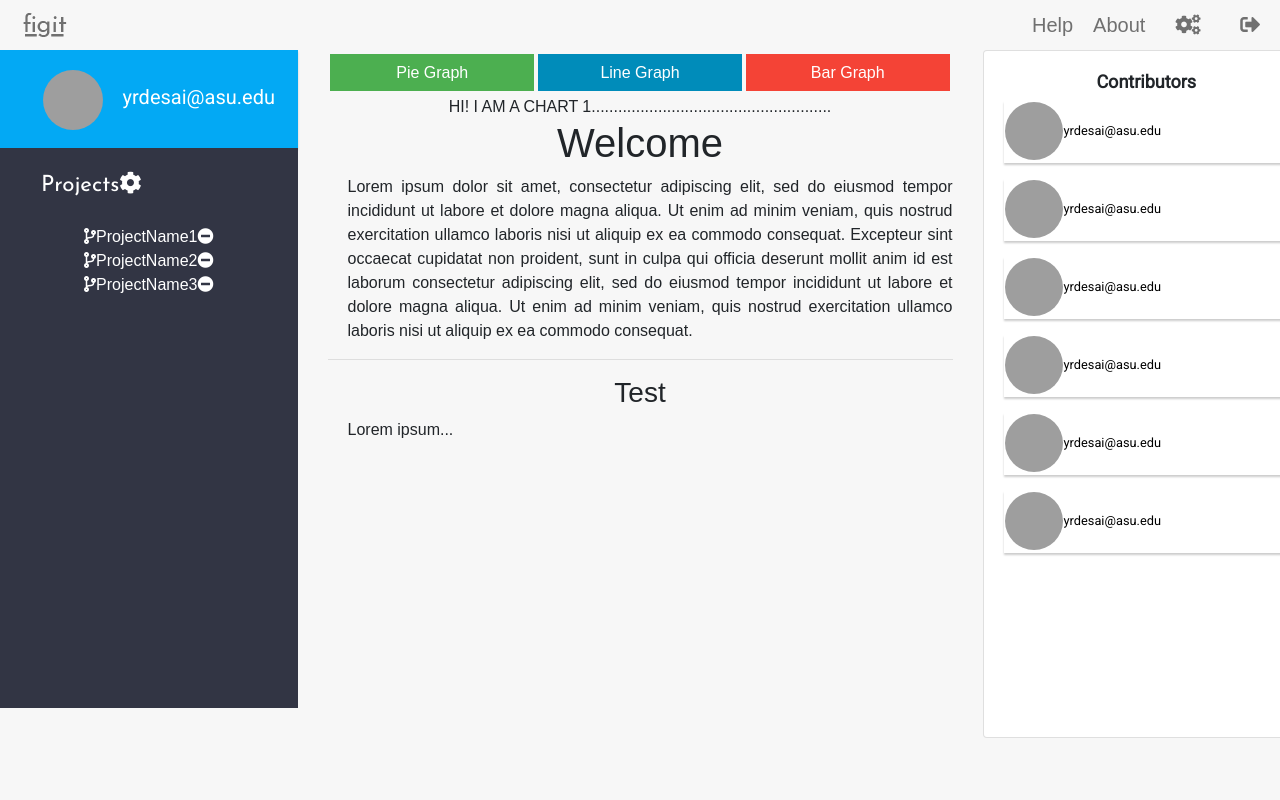
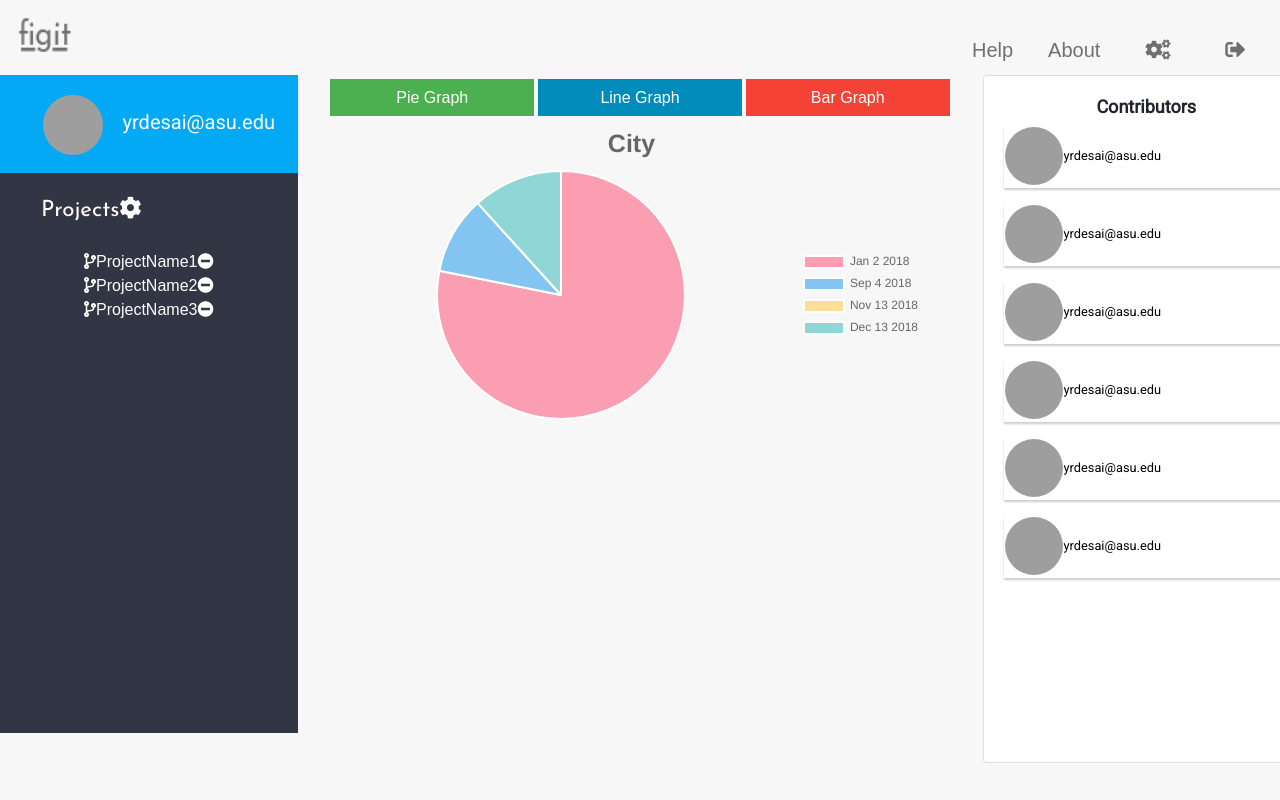
Before and after one commit to sarthak-tiwari/Figit, a React (Create React App) app in the folder Source/figitfront/: page / in a window 1280 px wide. Shown: the top 800 px of the page. Built offline with nearby package versions, Linux system fonts and the light colour scheme; grey boxes are pictures that could not be loaded.

Commit message:
US105-T122:DASHBOARD PAGE ADDED WITH CHARTS
Added dashboard component with chart components integrated.

```diff
--- a/Source/figitfront/package.json
+++ b/Source/figitfront/package.json
@@ -3,7 +3,9 @@
   "version": "0.1.0",
   "private": true,
   "dependencies": {
+    "chart.js": "^2.7.3",
     "react": "^16.6.0",
+    "react-chartjs-2": "^2.7.4",
     "react-dom": "^16.6.0",
     "react-scripts": "2.0.5"
   },
--- /dev/null
+++ b/Source/figitfront/src/Profile/BarGraph.js
@@ -0,0 +1,120 @@
+import React from 'react';
+//import './pullReq.css';
+import Pin from './logo.png';
+import {Bar} from 'react-chartjs-2';
+import './Chart.css';
+
+class LineChart extends React.Component {
+
+    constructor(){
+        super();
+        this.state = {
+          chartData:{}
+        }
+        var test = new Object();
+      }
+
+      componentWillMount(){
+        this.getChartData();
+      }
+
+      getChartData() {
+        var test = [
+          [['x1', "Jan 2 2018"], ['x2', 10]],
+          [['x1', "Jan 8 2018"], ['x2', 13]],
+          [['x1', "Nov 13 2018"], ['x2', 0]],
+          [['x1', "Dec 13 2018"], ['x2', 15]]
+        ];
+
+
+
+        // Ajax calls here
+        var xValues = [];
+        var yValues1 = [4,5,9,12];
+        var yValues = [];
+        for(var i=0; i<test.length; i++) {
+            xValues.push(test[i][0][1]);
+            yValues.push(test[i][1][1]);
+        }
+        var yAxisName = "Commit";
+        var yAxisName1 = "Pull";
+        var backgroundColor = [
+                  'rgba(255, 99, 132, 0.6)',
+                  'rgba(54, 162, 235, 0.6)',
+                  'rgba(255, 206, 86, 0.6)',
+                  'rgba(75, 192, 192, 0.6)',
+                  'rgba(153, 102, 255, 0.6)',
+                  'rgba(255, 159, 64, 0.6)',
+                  'rgba(255, 99, 132, 0.6)'
+                ]
+        this.setState({
+
+          chartData:{
+            labels: xValues,
+            datasets:[
+              {
+                label:yAxisName,
+                data: yValues,
+                default: 0,
+                backgroundColor: 'pink',
+                fill:false,
+                lineTension:0,
+                stacked:true,
+                fillGapsWithZero: true,
+                barThickness:'flex'
+
+              },
+              {
+                label:yAxisName1,
+                data: yValues1,
+                default: 0,
+                backgroundColor: 'blue',
+                fill:false,
+                lineTension:0,
+                stacked:true,
+                fillGapsWithZero: true,
+                barThickness:'flex'
+              }
+            ]
+          }
+        });
+      }
+
+	static defaultProps = {
+		displayTitle:true,
+		displayLegend: true,
+		legendPosition:'right',
+	    location:'City',
+    }
+
+	  render() {
+		  return (
+			<div class="bargraph">
+				<Bar
+					data={this.state.chartData}
+					options={{
+						title:{
+						 display:this.props.displayTitle,
+						 text:' '+this.props.location,
+						 fontSize:25
+						},
+						legend:{
+						 display:this.props.displayLegend,
+						 position:this.props.legendPosition
+            },
+            scales: {
+              xAxes: [{
+                  stacked: true
+              }],
+              yAxes: [{
+                  stacked: true
+              }]
+          }
+					}}
+        		/>
+			</div>
+		  )
+	  }
+}
+
+export default LineChart;
--- /dev/null
+++ b/Source/figitfront/src/Profile/Chart.css
@@ -0,0 +1,75 @@
+body {
+    margin:20;
+    font-family: Arial, Helvetica, sans-serif;
+    background-color: #F7F7F7;
+  }
+
+  .topnav {
+    overflow: hidden;
+    background-color:transparent;
+  }
+
+  .topnav a {
+    float: left;
+    color: #707070;
+    text-align: center;
+    padding: 0px 10px;
+    margin-right: 15px;
+    text-decoration: none;
+    font-size: 20px;
+  }
+
+  .topnav a img{
+    background-color: transparent;
+    height:70px; width:70px;
+  }
+
+  .topnav-right{
+    margin-top: 25px;
+  }
+
+  .jumbotron p{
+    font-size: 16px;
+  }
+
+  .jumbotron {
+    text-align: left;
+  }
+
+  .topnav a:hover {
+    background-color: #ddd;
+    color: black;
+  }
+
+  .topnav a.active {
+    background-color:#F7F7F7;
+    color:#707070;
+  }
+
+  .topnav-right {
+    float:right;
+  }
+
+  .header {
+      padding: 5px;
+      text-align:center;
+      background:transparent;
+      color:#000000;
+      font-size: 50px;
+      font-family:'Josefin Sans', sans-serif;
+  }
+
+  .linechart{
+    height:320px;
+    width:650px;
+  }
+
+  .piechart {
+    height:300px;
+    width:600px;
+  }
+
+  .bargraph {
+    height:320px;
+    width:650px;
+  }
--- a/Source/figitfront/src/Profile/Dash.js
+++ b/Source/figitfront/src/Profile/Dash.js
@@ -18,16 +18,6 @@ class App extends Component {
             </div>
             <div class="col-lg-6">
             <Wholeflash />
-            <h1>Welcome</h1>
-      <p>Lorem ipsum dolor sit amet, consectetur adipiscing elit, sed do eiusmod tempor
-        incididunt ut labore et dolore magna aliqua. Ut enim ad minim veniam, quis nostrud exercitation
-        ullamco laboris nisi ut aliquip ex ea commodo consequat. Excepteur sint occaecat cupidatat non proident,
-         sunt in culpa qui officia deserunt mollit anim id est laborum consectetur adipiscing elit,
-         sed do eiusmod tempor incididunt ut labore et dolore magna aliqua. Ut enim ad minim veniam,
-         quis nostrud exercitation ullamco laboris nisi ut aliquip ex ea commodo consequat.</p>
-      <hr/>
-      <h3>Test</h3>
-      <p>Lorem ipsum...</p>
               </div>
               <div class="col-lg-3">
                 <Member />
--- a/Source/figitfront/src/Profile/Dashheader.css
+++ b/Source/figitfront/src/Profile/Dashheader.css
@@ -4,7 +4,6 @@ body {
     background-color: #F7F7F7;
     background-size: 105% 100%;
   }
-
 
 .topnav {
     overflow: hidden;
@@ -23,7 +22,7 @@ body {
 
   .topnav a img{
     background-color: transparent;
-    padding:0px 10px;
+    padding:0px 5px;
 
   }
 
--- /dev/null
+++ b/Source/figitfront/src/Profile/LineChart.js
@@ -0,0 +1,120 @@
+import React from 'react';
+//import './pullReq.css';
+import Pin from './logo.png';
+import {Line} from 'react-chartjs-2';
+import './Chart.css';
+
+class LineChart extends React.Component {
+	/*constructor(props){
+		super(props);
+		this.state = {
+		  chartData:props.chartData
+		}
+    }*/
+
+    constructor(){
+        super();
+        this.state = {
+          chartData:{}
+        }
+        var test = new Object();
+      }
+
+      componentWillMount(){
+        this.getChartData();
+      }
+
+      getChartData() {
+        var test = [
+          [['x1', "Jan 2 2018"], ['x2', 100]],
+          [['x1', "Sep 4 2018"], ['x2', 13]],
+          [['x1', "Nov 13 2018"], ['x2', 0]],
+          [['x1', "Dec 13 2018"], ['x2', 15]]
+        ];
+        // Ajax calls here
+        var xValues = [];
+        var yValues = [];
+        for(var i=0; i<test.length; i++) {
+            xValues.push(test[i][0][1]);
+            yValues.push(test[i][1][1]);
+        }
+        var yAxisName = "Count";
+        var backgroundColor = [
+                  'rgba(255, 99, 132, 0.6)',
+                  'rgba(54, 162, 235, 0.6)',
+                  'rgba(255, 206, 86, 0.6)',
+                  'rgba(75, 192, 192, 0.6)',
+                  'rgba(153, 102, 255, 0.6)',
+                  'rgba(255, 159, 64, 0.6)',
+                  'rgba(255, 99, 132, 0.6)'
+                ]
+        this.setState({
+
+          chartData:{
+            labels: xValues,
+            datasets:[
+              {
+                label:yAxisName,
+                data: yValues,
+                default: 0,
+                backgroundColor: 'blue',
+                fill:false,
+                lineTension:0,
+                stacked:true,
+                fillGapsWithZero: true
+              }
+            ]
+          }
+        });
+      }
+
+	static defaultProps = {
+		displayTitle:true,
+		displayLegend: true,
+		legendPosition:'right',
+	    location:'City',
+    }
+
+
+
+	  render() {
+		  return (
+			<div class="linechart">
+				<Line
+					data={this.state.chartData}
+					options={{
+						title:{
+						 display:this.props.displayTitle,
+						 text:' '+this.props.location,
+						 fontSize:25
+						},
+						legend:{
+						 display:this.props.displayLegend,
+						 position:this.props.legendPosition
+						},
+						scales: {
+							xAxes: [ {
+								type: 'time',
+								time: {
+									unit: 'week'
+								},
+								ticks: {
+									min:0
+							},
+							distribution:'linear'
+							}],
+							yAxes: [{
+                                ticks: {
+								    min:0,
+									source:'labels'
+								},
+                            }]
+						},
+					}}
+        		/>
+			</div>
+		  )
+	  }
+}
+
+export default LineChart;
--- /dev/null
+++ b/Source/figitfront/src/Profile/PieChart.js
@@ -0,0 +1,95 @@
+import React from 'react';
+import Pin from './logo.png';
+import {Pie} from 'react-chartjs-2';
+import './Chart.css';
+
+class PieChart extends React.Component {
+
+    constructor(){
+        super();
+        this.state = {
+          chartData:{}
+        }
+        var test = new Object();
+      }
+
+      componentWillMount(){
+        this.getChartData();
+      }
+
+      getChartData() {
+        var test = [
+          [['x1', "Jan 2 2018"], ['x2', 100]],
+          [['x1', "Sep 4 2018"], ['x2', 13]],
+          [['x1', "Nov 13 2018"], ['x2', 0]],
+          [['x1', "Dec 13 2018"], ['x2', 15]]
+        ];
+        // Ajax calls here
+        var xValues = [];
+        var yValues = [];
+        for(var i=0; i<test.length; i++) {
+            xValues.push(test[i][0][1]);
+            yValues.push(test[i][1][1]);
+        }
+        var yAxisName = "Count";
+        var backgroundColor = [
+                  'rgba(255, 99, 132, 0.6)',
+                  'rgba(54, 162, 235, 0.6)',
+                  'rgba(255, 206, 86, 0.6)',
+                  'rgba(75, 192, 192, 0.6)',
+                  'rgba(153, 102, 255, 0.6)',
+                  'rgba(255, 159, 64, 0.6)',
+                  'rgba(255, 99, 132, 0.6)'
+                ]
+        this.setState({
+
+          chartData:{
+            labels: xValues,
+            datasets:[
+              {
+                label:yAxisName,
+                data: yValues,
+                default: 0,
+                backgroundColor:backgroundColor,
+                fill:false,
+                lineTension:0,
+                stacked:true,
+                fillGapsWithZero: true
+              }
+            ]
+          }
+        });
+      }
+
+	static defaultProps = {
+		displayTitle:true,
+		displayLegend: true,
+		legendPosition:'right',
+	    location:'City',
+    }
+
+
+
+	  render() {
+		  return (
+			<div class="piechart">
+				<Pie
+					data={this.state.chartData}
+					options={{
+						title:{
+						 display:this.props.displayTitle,
+						 text:' '+this.props.location,
+						 fontSize:25
+						},
+						legend:{
+						 display:this.props.displayLegend,
+						 position:this.props.legendPosition
+						},
+					}}
+        		/>
+			</div>
+		  )
+	  }
+}
+
+export default PieChart;
--- a/Source/figitfront/src/Profile/Wholeflash.js
+++ b/Source/figitfront/src/Profile/Wholeflash.js
@@ -1,8 +1,8 @@
 import React from 'react';
 import Toggle from './Toggle';
-import Flashbut2 from './Flashbut2'
-import Flashbut from './Flashbut';
-import Flashbut3 from './Flashbut3';
+import PieChart from './PieChart';
+import LineChart from './LineChart';
+import BarGraph from './BarGraph';
 import './Flashbut.css';
 class Wholeflash extends React.Component {
 
@@ -38,9 +38,9 @@ class Wholeflash extends React.Component {
         <button class="button" onClick = {this.toggleDiv1}>Pie Graph</button>
         <button class="button button2" onClick = {this.toggleDiv2}>Line Graph</button>
         <button class="button button3" onClick = {this.toggleDiv3}>Bar Graph</button>
-        { (this.state.showInt === 1) && Toggle(1) }
-        { (this.state.showInt === 2) && Toggle(2) }
-        { (this.state.showInt === 3) && Toggle(3) }
+        { (this.state.showInt === 1) && <PieChart />}
+        { (this.state.showInt === 2) && <LineChart /> }
+        { (this.state.showInt === 3) && <BarGraph /> }
       </div>
 
 
```
Also changed, not shown: 1 other file (tests, documents, lock files or other folders).
